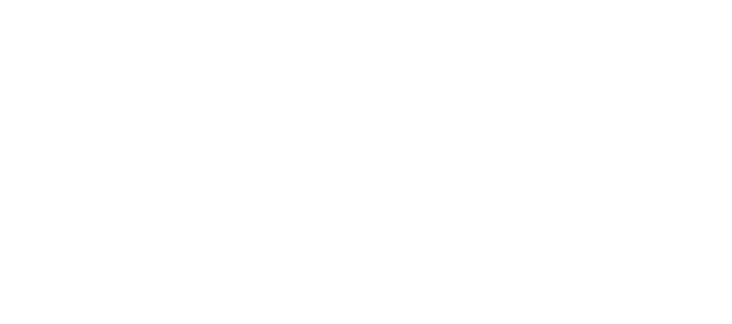
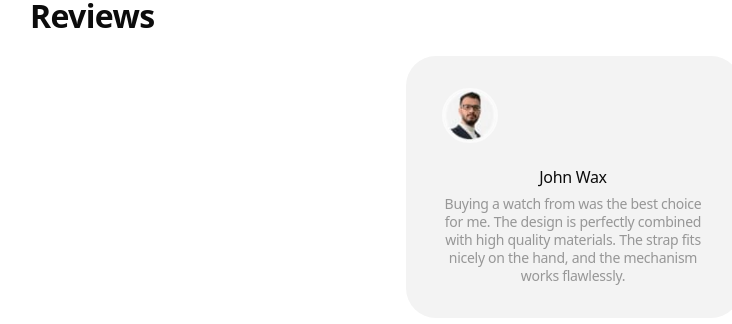
Before and after one commit to elizabetlisa/Project-group-4, a website: page src/index.html in a window 1280 px wide. Shown: the whole page, without its empty margins (67-799 px from the left). Drawn offline with nearby package versions, Linux system fonts and the light colour scheme; files that its build step writes are made by us from their sources.

Commit message:
html structure + css

```diff
--- a/src/css/reviews.css
+++ b/src/css/reviews.css
@@ -0,0 +1,51 @@
+.container-reviews {
+    display: flex;
+    flex-direction: column;
+    gap: 24px;
+}
+.reviews-tittle {
+    color: #0C0C0C;
+    font-size: 32px;
+    font-weight: 600;
+    line-height: 1;
+    letter-spacing: -0.02em;
+}
+.reviews-list {
+    display: flex;
+    justify-content: center;
+}
+.reviews-list-item {
+    width: 335px;
+    height: 262px;
+    padding: 32px 36px;
+    border-radius: 30px;
+    background: #F3F3F3;
+}
+.reviews-list-item2 {
+    display: none;
+}
+.reviews-list-item3 {
+    display: none;
+}
+.reviews-img {
+    border-radius: 56px;
+    border: 2px solid #FBFBFB;
+    margin-bottom: 24px;
+}
+.reviews-img-name {
+    color: #0C0C0C;
+    text-align: center;
+    font-size: 16px;
+    font-weight: 500;
+    line-height: 1.25;
+    letter-spacing: -0.02em;
+    margin-bottom: 8px;
+}
+.reviews-img-description {
+    color: rgba(12, 12, 12, 0.40);
+    text-align: center;
+    font-size: 14px;
+    font-weight: 500;
+    line-height: 1.29;
+    letter-spacing: -0.02em;
+}
--- a/src/partials/reviews.html
+++ b/src/partials/reviews.html
@@ -1 +1,40 @@
 <!-- Reviews  -->
+<section>
+    <div class="container container-reviews">
+        <h2 class="reviews-tittle">
+            Reviews
+        </h2>
+        <ul class="reviews-list">
+            <li class="reviews-list-item">
+                <img class="reviews-img" src="./img/img1reviews-mob-1x.jpg" alt="John Wax" width="56" height="56" />
+                <h3 class="reviews-img-name">
+                    John Wax
+                </h3>
+                <p class="reviews-img-description">
+                    Buying a watch from was the best choice for me. The design is perfectly combined with high quality materials. The strap
+                    fits nicely on the hand, and the mechanism works flawlessly.
+                </p>
+            </li>
+            <li class="reviews-list-item2">
+                <img class="reviews-img" src="" alt="Victoria Romashenko" width="56" height="56" />
+                <h3 class="reviews-img-name">
+                    Victoria Romashenko
+                </h3>
+                <p class="reviews-img-description">
+                    Can't take my eyes off my watch from. Every time I put it on, it is admired by those around me. The build quality and
+                    attention to detail make it a real gem among my accessories.
+                </p>
+            </li>
+            <li class="reviews-list-item3">
+                <img class="reviews-img" src="" alt="Anastasia Trachuk" width="56" height="56" />
+                <h3 class="reviews-img-name">
+                    Anastasia Trachuk
+                </h3>
+                <p class="reviews-img-description">
+                    My watch from is a real masterpiece. Every detail impresses with the high quality of execution. Special features like
+                    [specify features] make it an indispensable companion in my daily life.
+                </p>
+            </li>
+        </ul>
+    </div>
+</section>
```
Also changed, not shown: src/img/img1reviews-mob-1x.jpg (added), src/img/img1reviews-mob-2x.jpg (added).
